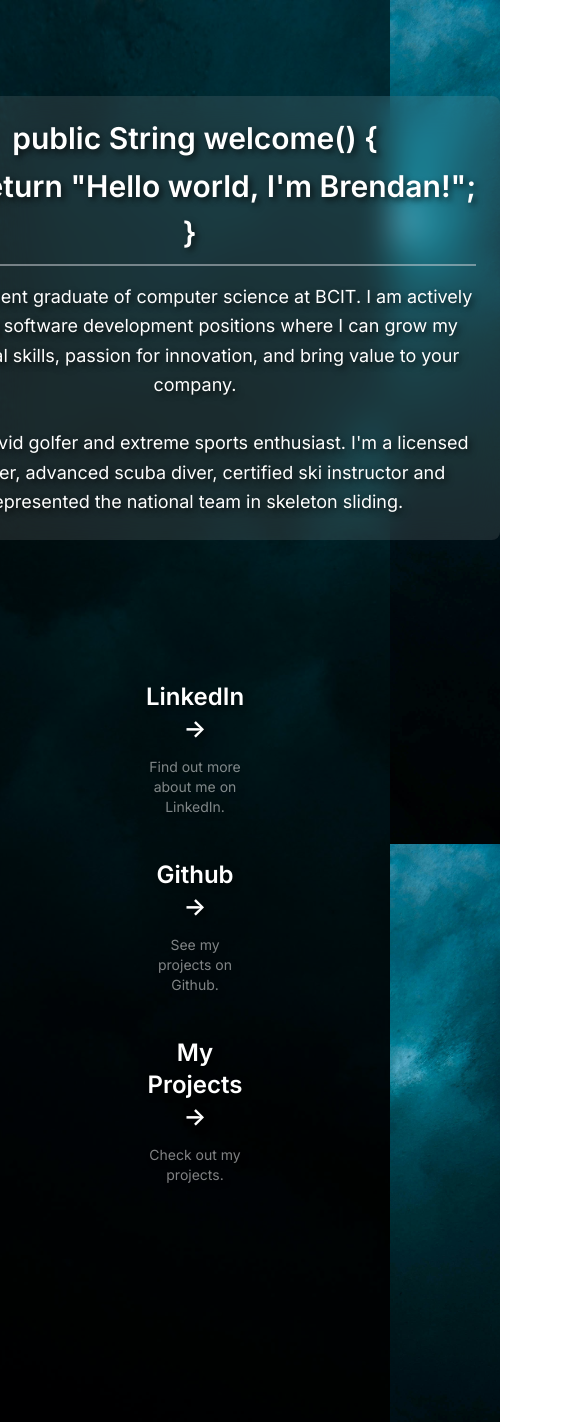
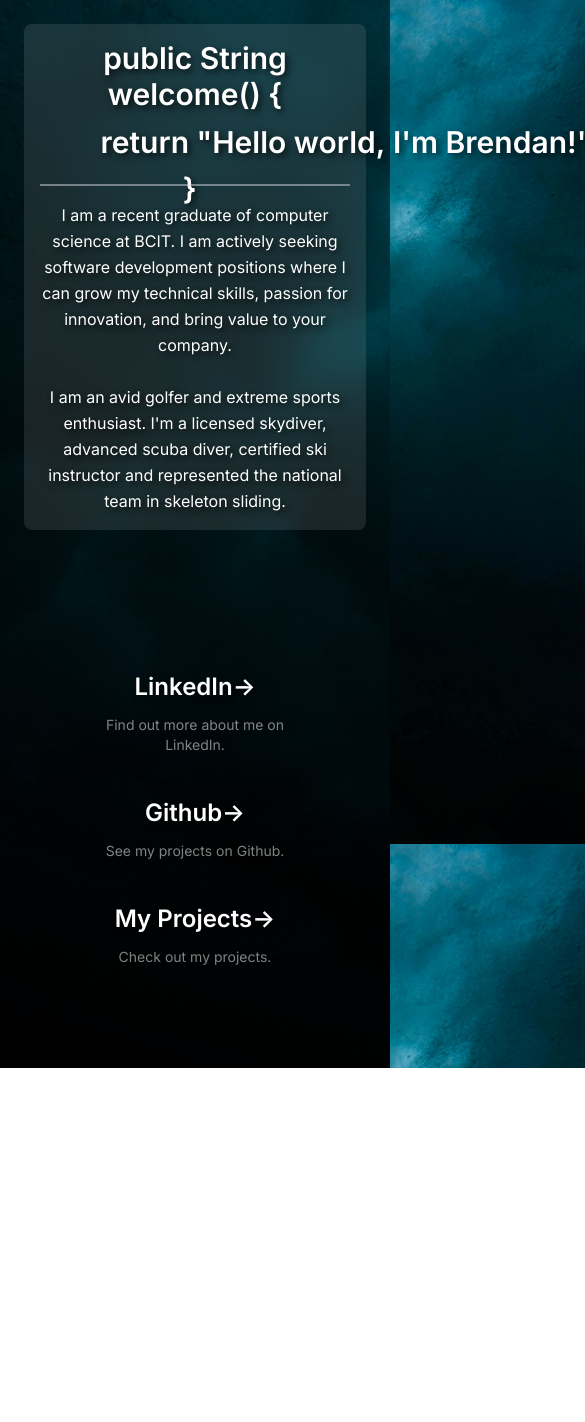
Before and after one commit to Brendan-Doy1e/Portfolio-Website, a Next.js app: page / in a window 390 px wide. Shown: the whole page, 585 px wide, since content can reach past the window. After the commit the page ends 1068 px from the top, so only its background shows below. Built offline with nearby package versions, Linux system fonts and the light colour scheme.

Commit message:
Added dynamic for mobile

```diff
--- a/app/page.tsx
+++ b/app/page.tsx
@@ -5,10 +5,10 @@ import ButtonLink from '@/components/ButtonLink';
 
 export default function Home() {
   return (
-    <main className="flex min-h-screen items-center justify-center p-24 bg-cover bg-center" style={{ backgroundImage: 'url(/img/background.jpg)', backgroundBlendMode: 'darken', backgroundColor: 'rgba(0, 0, 0, 0.5)' }}>
+    <main className="flex min-h-screen items-center justify-center p-6 sm:p-12 md:p-24 bg-cover bg-center" style={{ backgroundImage: 'url(/img/background.jpg)', backgroundBlendMode: 'darken', backgroundColor: 'rgba(0, 0, 0, 0.5)' }}>
       <div className="flex w-full max-w-7xl lg:flex-row flex-col items-center justify-center">
         <AboutMeSection />
-        <div className="flex-1 mb-32 lg:mb-0 lg:w-1/3 lg:text-left text-center flex flex-col space-y-4 justify-center">
+        <div className="flex-1 mb-16 sm:mb-24 md:mb-32 lg:mb-0 w-full lg:w-1/3 lg:text-left text-center flex flex-col space-y-4 justify-center">
           <ButtonLink
             href="https://www.linkedin.com/in/brendan-j-doyle/"
             text="LinkedIn"
--- a/components/AboutMeSection.tsx
+++ b/components/AboutMeSection.tsx
@@ -3,10 +3,10 @@ import TypeAnimationComponent from './TypeAnimationComponent';
 
 export default function AboutMeSection() {
   return (
-    <div className="flex-1 mb-32 lg:mb-0 lg:w-2/3 lg:text-left text-center flex flex-col justify-center bg-white bg-opacity-10 backdrop-blur-lg rounded-lg p-6">
+    <div className="flex-1 mb-32 lg:mb-0 w-full lg:w-2/3 lg:text-left text-center flex flex-col justify-center bg-white bg-opacity-10 backdrop-blur-lg rounded-lg p-4 sm:p-6">
       <TypeAnimationComponent />
       <hr className="my-4 border-t-2 border-gray-300 opacity-50" />
-      <p className="max-w-[80ch] text-lg leading-relaxed text-white text-shadow-lg">
+      <p className="max-w-full sm:max-w-[80ch] text-base sm:text-lg leading-relaxed text-white text-shadow-lg">
         I am a recent graduate of computer science at BCIT. I am actively seeking software development positions where I can grow my technical skills,
         passion for innovation, and bring value to your company.
         <br /><br />
--- a/components/ButtonGroup.tsx
+++ b/components/ButtonGroup.tsx
@@ -10,14 +10,14 @@ const ButtonGroup: React.FC<ButtonGroupProps> = ({ next, previous }) => {
     <div className="absolute flex justify-between w-full top-1/2 transform -translate-y-1/2 pointer-events-none">
       <button
         onClick={previous}
-        className="bg-transparent text-white rounded-full w-10 h-10 flex items-center justify-center pointer-events-auto border-2 border-white hover:bg-white hover:text-black transition-colors duration-300 absolute left-0 ml-4"
+        className="hidden lg:flex bg-transparent text-white rounded-full w-10 h-10 flex items-center justify-center pointer-events-auto border-2 border-white hover:bg-white hover:text-black transition-colors duration-300 absolute left-0 ml-4"
 
       >
         &lt;
       </button>
       <button
         onClick={next}
-        className="bg-transparent text-white rounded-full w-10 h-10 flex items-center justify-center pointer-events-auto border-2 border-white hover:bg-white hover:text-black transition-colors duration-300 absolute right-0 mr-4"
+        className="hidden lg:flex bg-transparent text-white rounded-full w-10 h-10 flex items-center justify-center pointer-events-auto border-2 border-white hover:bg-white hover:text-black transition-colors duration-300 absolute right-0 mr-4"
       >
         &gt;
       </button>
```
